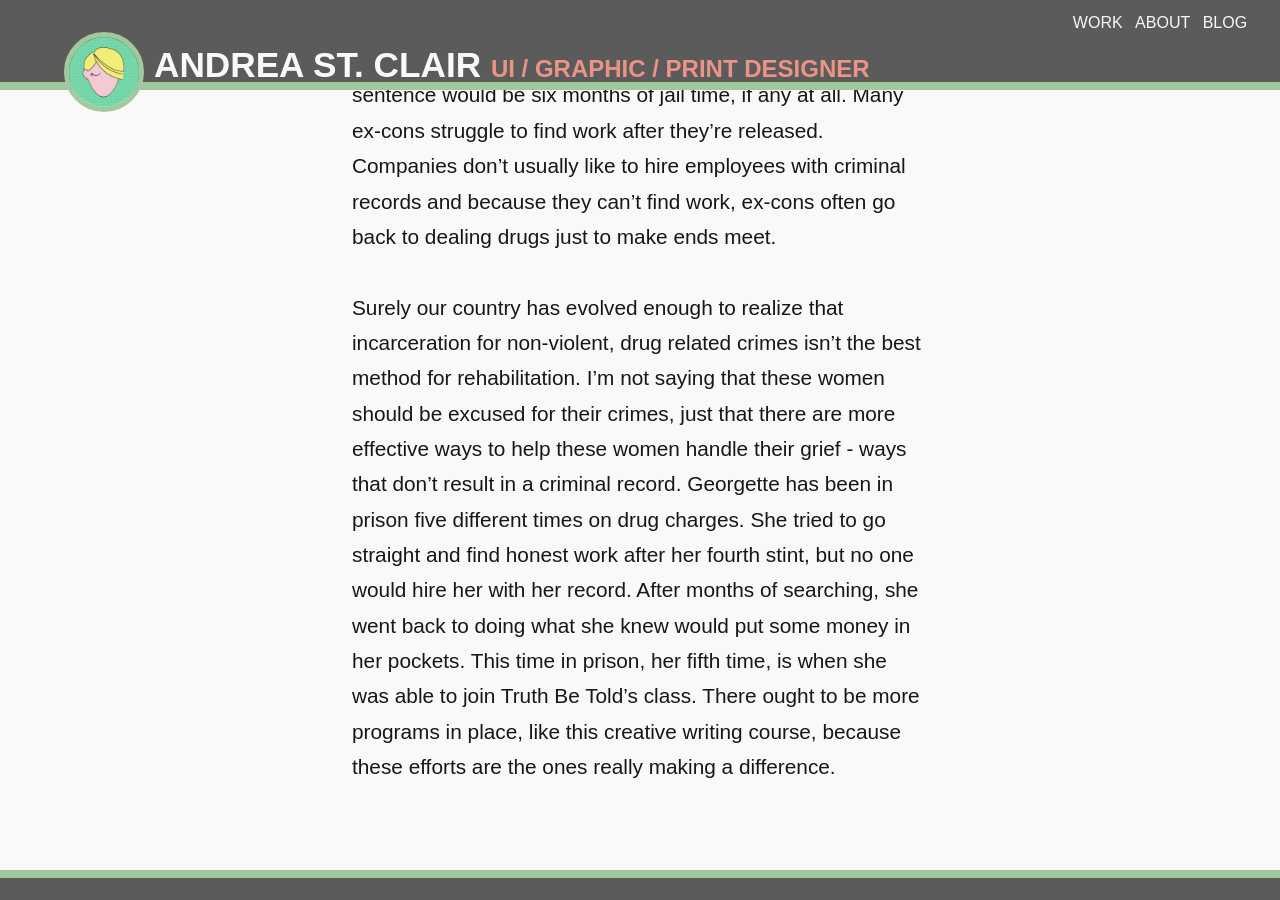
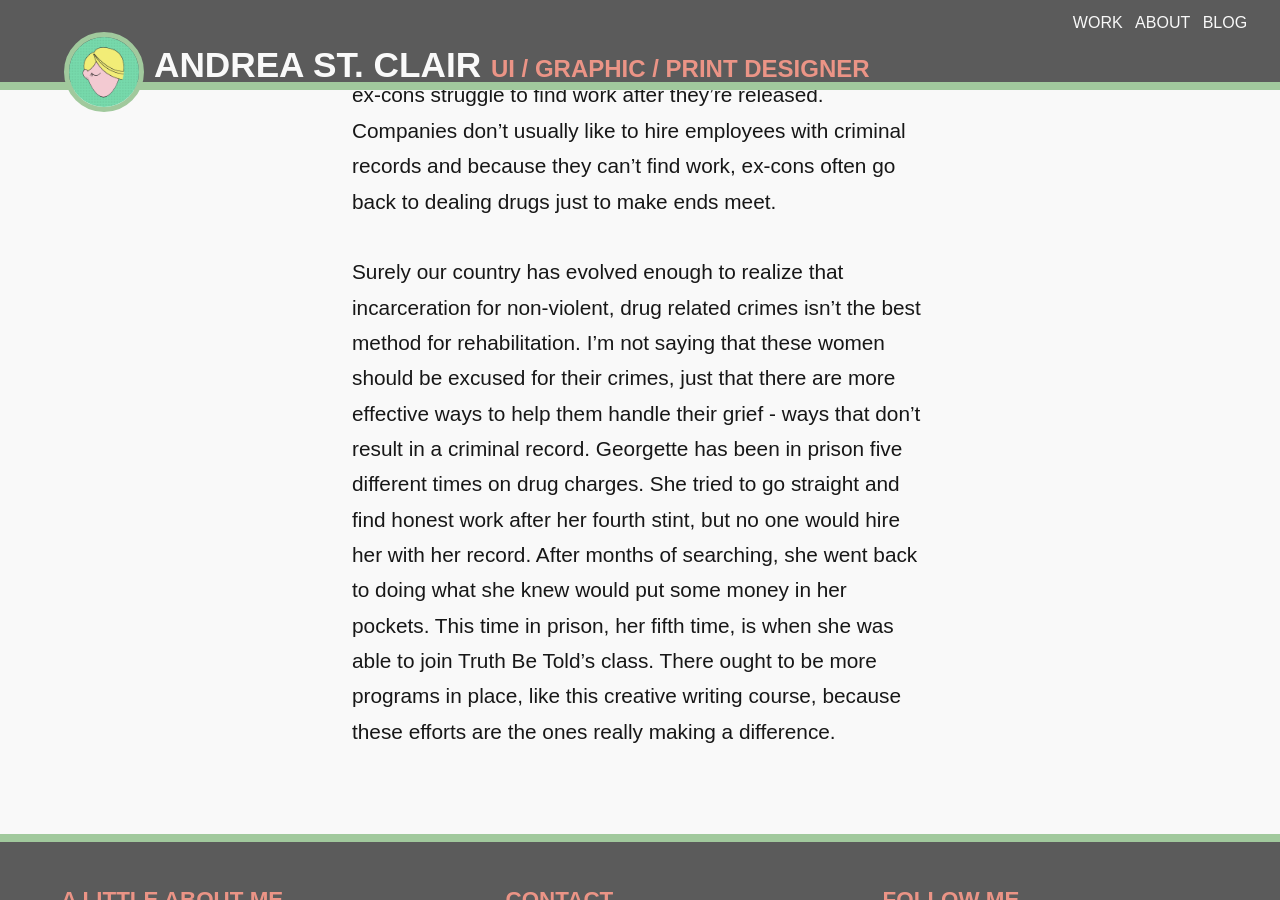
Before and after one commit to andreastclair/andreastclair.github.io, a Jekyll site: the page built from _posts/2015-10-02-i-feel-important.md, in a window 1280 px wide and 900 px high, scrolled down 5624 px. Built offline with Jekyll 4.4.1, drawn with Linux system fonts in a browser that asks for light colours; some of the changed text lies outside the part shown.

Commit message:
edit to blog post

```diff
--- a/_posts/2015-10-02-i-feel-important.md
+++ b/_posts/2015-10-02-i-feel-important.md
@@ -45,5 +45,5 @@
 <br>
 For some closing thoughts, I'd like to go off topic for a moment and just point out some truths: I DO think that there are better, more economical, more human ways of dealing with drug crimes that aren't incarceration. The United States has 5% of the world's population, but 25% of the world's prisoners. The total incarcerated population in the U.S. is nearly 3 million — a 500% increase over the past 30 years. One in 28 American children has a parent behind bars. There are more people behind bars today for a drug offense than there were in 1980 for all offenses combined. The U.S. spent $80 billion on incarceration in 2010 alone. A first-time drug offense carries a sentence of 5-10 years. In other developed countries, that sentence would be six months of jail time, if any at all. Many ex-cons struggle to find work after they're released. Companies don't usually like to hire employees with criminal records and because they can't find work, ex-cons often go back to dealing drugs just to make ends meet.
 <br>
-Surely our country has evolved enough to realize that incarceration for non-violent, drug related crimes isn't the best method for rehabilitation. I'm not saying that these women should be excused for their crimes, just that there are more effective ways to help these women handle their grief - ways that don't result in a criminal record. Georgette has been in prison five different times on drug charges. She tried to go straight and find honest work after her fourth stint, but no one would hire her with her record. After months of searching, she went back to doing what she knew would put some money in her pockets. This time in prison, her fifth time, is when she was able to join Truth Be Told's class. There ought to be more programs in place, like this creative writing course, because these efforts are the ones really making a difference.
+Surely our country has evolved enough to realize that incarceration for non-violent, drug related crimes isn't the best method for rehabilitation. I'm not saying that these women should be excused for their crimes, just that there are more effective ways to help them handle their grief - ways that don't result in a criminal record. Georgette has been in prison five different times on drug charges. She tried to go straight and find honest work after her fourth stint, but no one would hire her with her record. After months of searching, she went back to doing what she knew would put some money in her pockets. This time in prison, her fifth time, is when she was able to join Truth Be Told's class. There ought to be more programs in place, like this creative writing course, because these efforts are the ones really making a difference.
 <br>
```
Also changed, not shown: other parts of _posts/2015-10-02-i-feel-important.md (+1 -1 lines).
